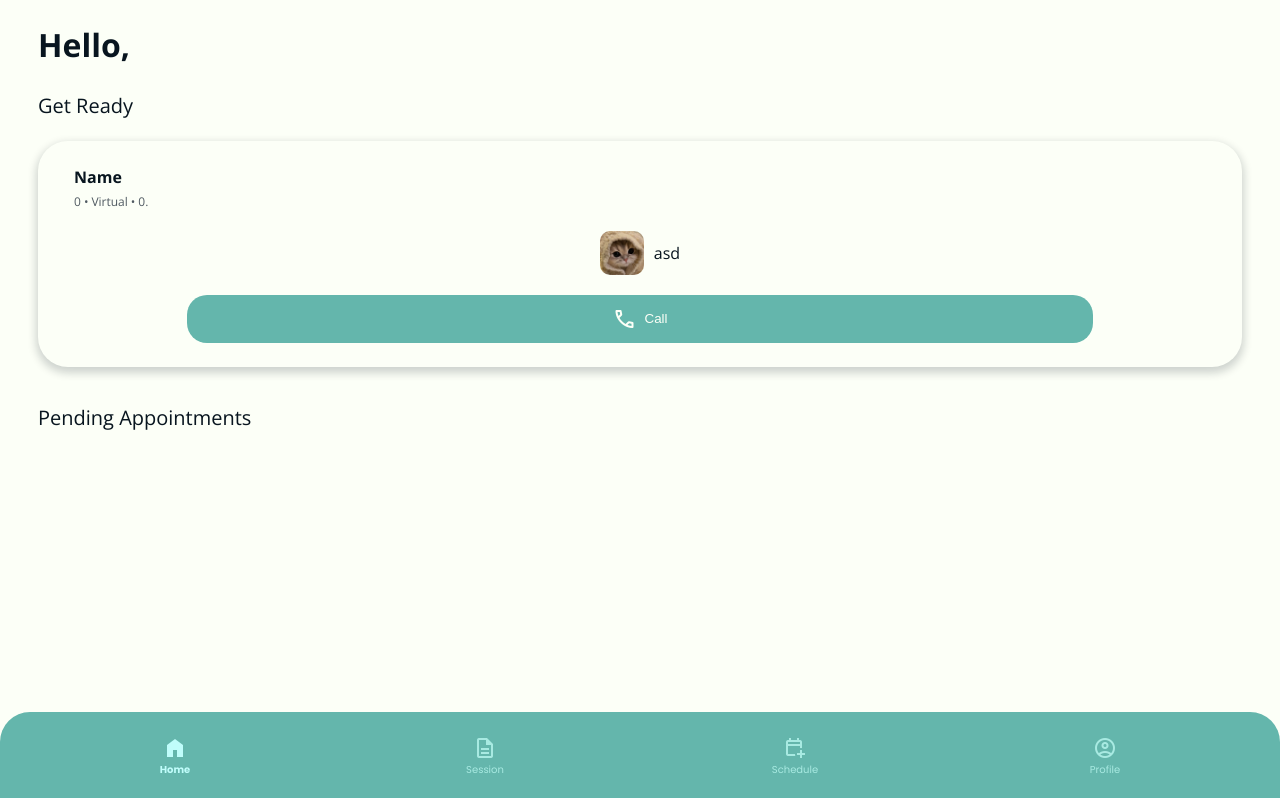
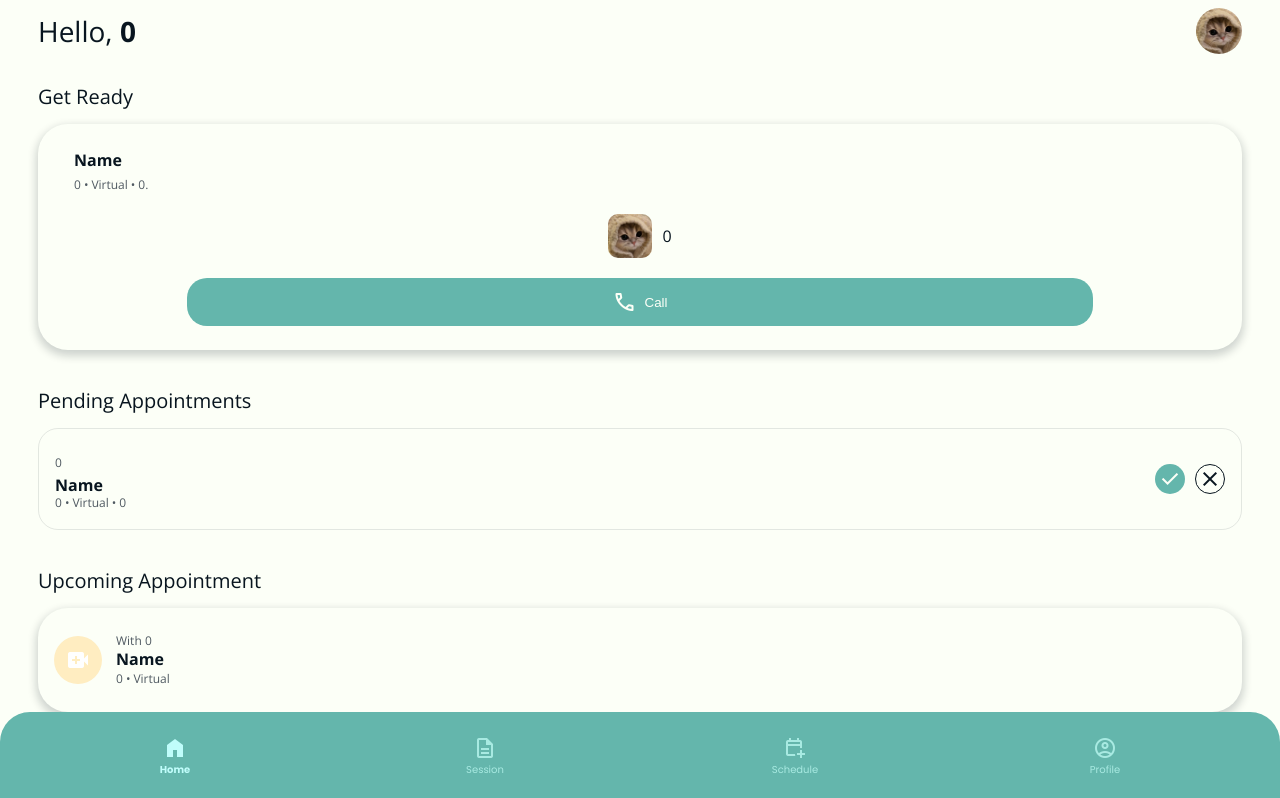
Before and after one commit to andrewchu16/DataDoctor, a React (Vite) app in the folder frontend/: page /home in a window 1280 px wide. Shown: the top 798 px of the page. Built offline with nearby package versions, Linux system fonts and the light colour scheme.

Commit message:
Finish Home page

```diff
--- a/frontend/src/components/appointment/index.tsx
+++ b/frontend/src/components/appointment/index.tsx
@@ -22,7 +22,7 @@ const Appointment: React.FC<AppointmentProps> = ({ appointment }) => {
                     With {appointment.doctorId}
                 </span>
                 <span className="appointment_info_description">
-                    {appointment.description}
+                    {appointment.name}
                 </span>
                 <div className="appointment_info_footer">
                     <span className="appointment_info_date">
@@ -30,7 +30,7 @@ const Appointment: React.FC<AppointmentProps> = ({ appointment }) => {
                     </span>
                     &#x2022;
                     <span className="appointment_info_location">
-                        {appointment.location}
+                        {appointment.place}
                     </span>
                 </div>
             </div>
--- a/frontend/src/components/appointment/style.css
+++ b/frontend/src/components/appointment/style.css
@@ -63,9 +63,6 @@
     font-size: 12px;
     line-height: 12px;
     color: var(--text-gray);
-}
-
-.appointment_info_footer {
     display: flex;
     gap: 3px;
 }
--- /dev/null
+++ b/frontend/src/components/pendingCard/index.tsx
@@ -0,0 +1,47 @@
+import { AppointmentData } from "../../objects/AppointmentData";
+import Button from "../button";
+import "./style.css";
+
+type PendingCardProps = {
+    appointment: AppointmentData;
+};
+
+const PendingCard: React.FC<PendingCardProps> = ({ appointment }) => {
+    return (
+        <div className="pending_card">
+            <div className="pending_card_info">
+                <div className="pending_card_header">
+                    <span className="pending_card_info_doctor">
+                        {appointment.doctorId}
+                    </span>
+                </div>
+                <span className="pending_card_info_description">
+                    {appointment.name}
+                </span>
+                <div className="pending_card_info_footer">
+                    <span className="pending_card_info_time">
+                        {appointment.startTime}
+                    </span>
+                    &#x2022;
+                    <span className="pending_card_info_location">
+                        {appointment.place}
+                    </span>
+                    &#x2022;
+                    <span className="pending_card_info_duration">
+                        {appointment.endTime - appointment.startTime}
+                    </span>
+                </div>
+            </div>
+            <div className="pending_card_action">
+                <Button icon="check" type="primary">
+                    {""}
+                </Button>
+                <Button icon="close" type="secondary">
+                    {""}
+                </Button>
+            </div>
+        </div>
+    );
+};
+
+export default PendingCard;
--- /dev/null
+++ b/frontend/src/components/pendingCard/style.css
@@ -0,0 +1,46 @@
+.pending_card {
+    border: 1px solid var(--faint-border);
+    padding: 20px 16px;
+    border-radius: 20px;
+    display: flex;
+}
+
+.pending_card_info {
+    flex: 1;
+}
+
+.pending_card_info_doctor {
+    font-size: 12px;
+    line-height: 12px;
+    color: var(--text-gray);
+}
+
+.pending_card_info_description {
+    font-weight: bold;
+    font-size: 16px;
+    line-height: 16px;
+    padding-top: 4px;
+    padding-bottom: 6px;
+}
+
+.pending_card_info_footer {
+    font-size: 12px;
+    line-height: 12px;
+    color: var(--text-gray);
+}
+
+.pending_card_info_footer {
+    display: flex;
+    gap: 3px;
+}
+
+.pending_card_action {
+    display: flex;
+    gap: 10px;
+}
+
+.pending_card_action > .btn_primary,
+.pending_card_action > .btn_secondary {
+    width: 30px;
+    height: 30px;
+}
--- a/frontend/src/components/readyCard/index.tsx
+++ b/frontend/src/components/readyCard/index.tsx
@@ -24,7 +24,9 @@ const ReadyCard: React.FC<ReadyCardProps> = ({ appointment }) => {
             </div>
             <div className="ready_card_profile">
                 <img className="ready_card_profile_image" src={defaultPfp} />
-                <span className="ready_card_profile_name">{"asd"}</span>
+                <span className="ready_card_profile_name">
+                    {appointment.patientId}
+                </span>
             </div>
             <Button icon="call" type="primary">
                 Call
--- a/frontend/src/index.css
+++ b/frontend/src/index.css
@@ -4,6 +4,7 @@
     line-height: 1.5;
     font-weight: 400;
 
+    --faint-border: #08151f1a !important;
     --white: #fcfff7 !important;
     --black: #08151f !important;
     --text: #08151f !important;
@@ -31,4 +32,5 @@
 
 .constrainer {
     padding: 0 30px;
+    padding-bottom: 88px;
 }
--- a/frontend/src/objects/AppointmentData.ts
+++ b/frontend/src/objects/AppointmentData.ts
@@ -3,6 +3,8 @@ import { DialogueData } from "./DialogueData";
 export class AppointmentData {
     constructor(
         public id: number,
+        public doctorId: number,
+        public patientId: number,
         public startTime: number,
         public endTime: number,
         public audioData: string, // base64 encoded
--- a/frontend/src/pages/home/index.tsx
+++ b/frontend/src/pages/home/index.tsx
@@ -1,36 +1,108 @@
+import Appointment from "../../components/appointment";
+import PendingCard from "../../components/pendingCard";
 import ReadyCard from "../../components/readyCard";
 import { AppointmentData } from "../../objects/AppointmentData";
 import { DialogueData } from "../../objects/DialogueData";
+import defaultPfp from "../../assets/default.png";
 import "./style.css";
+
+const appointmentList = [
+    new AppointmentData(
+        0,
+        0,
+        0,
+        0,
+        0,
+        "asd",
+        "Name",
+        "Virtual",
+        "Summary",
+        [new DialogueData("0", "Text", 123)],
+        "Accepted"
+    ),
+    new AppointmentData(
+        0,
+        0,
+        0,
+        0,
+        0,
+        "asd",
+        "Name",
+        "Virtual",
+        "Summary",
+        [new DialogueData("0", "Text", 123)],
+        "Accepted"
+    ),
+    new AppointmentData(
+        0,
+        0,
+        0,
+        0,
+        0,
+        "asd",
+        "Name",
+        "Virtual",
+        "Summary",
+        [new DialogueData("0", "Text", 123)],
+        "Accepted"
+    ),
+    new AppointmentData(
+        0,
+        0,
+        0,
+        0,
+        0,
+        "asd",
+        "Name",
+        "Virtual",
+        "Summary",
+        [new DialogueData("0", "Text", 123)],
+        "Accepted"
+    ),
+];
+
+const appointment = new AppointmentData(
+    0,
+    0,
+    0,
+    0,
+    0,
+    "asd",
+    "Name",
+    "Virtual",
+    "Summary",
+    [new DialogueData("0", "Text", 123)],
+    "Accepted"
+);
 
 const Home = () => {
     return (
         <div className="home">
             <div className="home_top_bar">
-                <h1>Hello, </h1>
+                <span className="home_top_bar_greet">
+                    Hello, <b>{appointment.patientId}</b>
+                </span>
+                <img className="home_top_bar_profile" src={defaultPfp} />
             </div>
             <div className="section home_get_ready">
                 <div className="section_header">Get Ready</div>
-                <ReadyCard
-                    appointment={
-                        new AppointmentData(
-                            0,
-                            0,
-                            0,
-                            "asd",
-                            "Name",
-                            "Virtual",
-                            "Summary",
-                            [new DialogueData("0", "Text", 123)],
-                            "Accepted"
-                        )
-                    }
-                />
+                <ReadyCard appointment={appointment} />
             </div>
             <div className="section home_pending">
                 <div className="section_header">Pending Appointments</div>
+                <PendingCard appointment={appointment} />
             </div>
-            <div className="section home_upcoming"></div>
+            <div className="section home_upcoming">
+                <div className="section_header">Upcoming Appointment</div>
+                <div className="appointment_list">
+                    {appointmentList.map((appointment) => (
+                        <Appointment
+                            key={appointment.id}
+                            appointment={appointment}
+                        />
+                    ))}
+                </div>
+            </div>
         </div>
     );
 };
--- a/frontend/src/pages/home/style.css
+++ b/frontend/src/pages/home/style.css
@@ -1,8 +1,31 @@
+.home_top_bar {
+    display: flex;
+    justify-content: space-between;
+    align-items: center;
+    margin-bottom: 28px;
+}
+
+.home_top_bar_greet {
+    font-size: 28px;
+}
+
+.home_top_bar_profile {
+    width: 46px;
+    height: 46px;
+    border-radius: 50%;
+}
+
 .section {
     margin-bottom: 36px;
 }
 
 .section_header {
     font-size: 20px;
-    margin-bottom: 20px;
+    margin-bottom: 12px;
 }
+
+.appointment_list {
+    display: flex;
+    flex-direction: column;
+    gap: 16px;
+}
--- a/frontend/src/pages/landingPage/index.tsx
+++ b/frontend/src/pages/landingPage/index.tsx
@@ -9,6 +9,8 @@ const LandingPage = () => {
             <Appointment
                 appointment={
                     new AppointmentData(
+                        0,
+                        0,
                         0,
                         0,
                         0,
```
